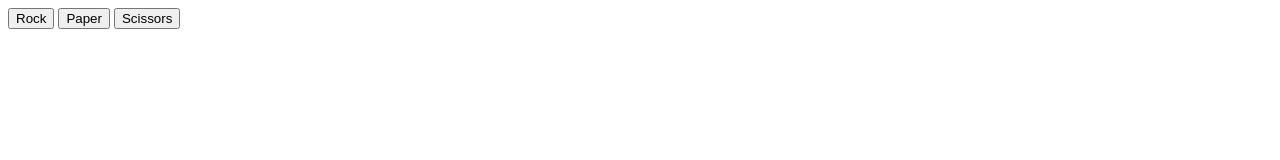
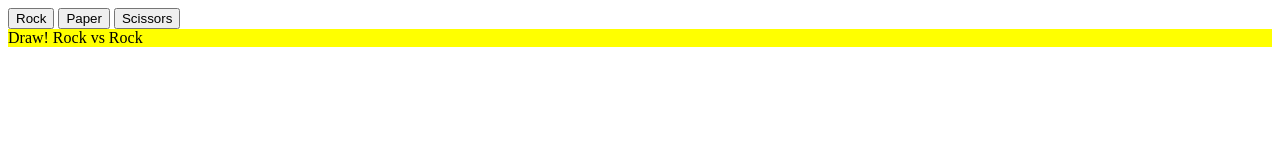
Before and after one commit to peanutmutton/odin-rock-paper-scissors, a plain HTML site: page index.html in a window 1280 px wide. Both pictures are taken after a click on the button "Rock". Drawn offline with Linux system fonts and the light colour scheme.

Commit message:
Div element for results display with changing colors

```diff
--- a/index.html
+++ b/index.html
@@ -10,5 +10,7 @@
     <button class="first">Rock</button>
     <button id="second">Paper</button>
     <button id="3">Scissors</button>
+
+    <div id="results"></div>
     </div>
 </body>
--- a/script.js
+++ b/script.js
@@ -52,13 +52,22 @@ function playRound(playerSelection, computerSelection){
     else {return "Not a valid element"}
 }
 
-
+const results = document.querySelector('#results')
 
 const buttons = document.querySelectorAll('button');
 
 buttons.forEach((button) => {
     button.addEventListener('click', () => {
-        console.log(playRound(button.textContent, getComputerChoice()));
+        results.textContent = playRound(button.textContent, getComputerChoice());
+        if (results.textContent.includes("You win")){
+            results.style.background = "green";
+        }
+        else if(results.textContent.includes("You lose")){
+            results.style.background = "red";
+        }
+        else if(results.textContent.includes("Draw")){
+            results.style.background = "yellow";
+        }
     });
 });
 
```
